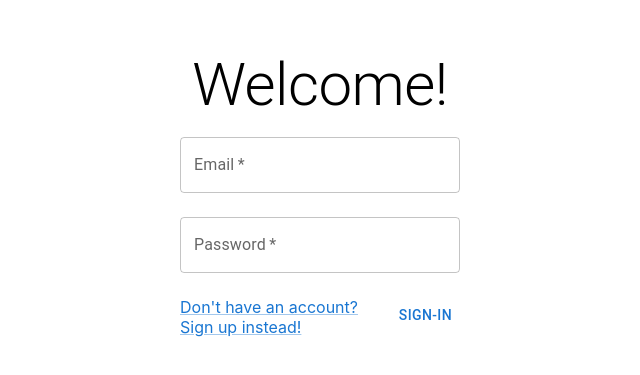
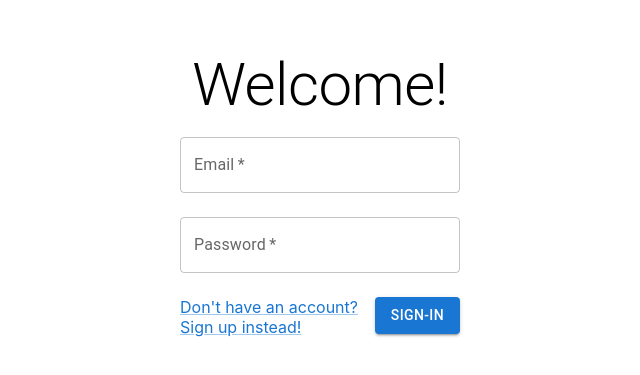
Before and after one commit to UpwardStart/SpeakEasy, a React (Create React App) app in the folder client/: page / in a window 1280 px wide. Shown: the part 199-574 px from the top of the page, without its empty margins (320-960 px from the left). Built offline with nearby package versions, Linux system fonts and the light colour scheme; no server answers.

Commit message:
Update button color

```diff
--- a/client/src/components/auth-form.jsx
+++ b/client/src/components/auth-form.jsx
@@ -85,7 +85,9 @@ export default function AuthForm(props) {
               <Link href={link}>{message}</Link>
             </Grid>
             <Grid item>
-              <Button type="submit" className={classes.blueButton}>
+              <Button type="submit"
+                className={classes.blueButton}
+                variant="contained">
                 { action }
               </Button>
             </Grid>
```
